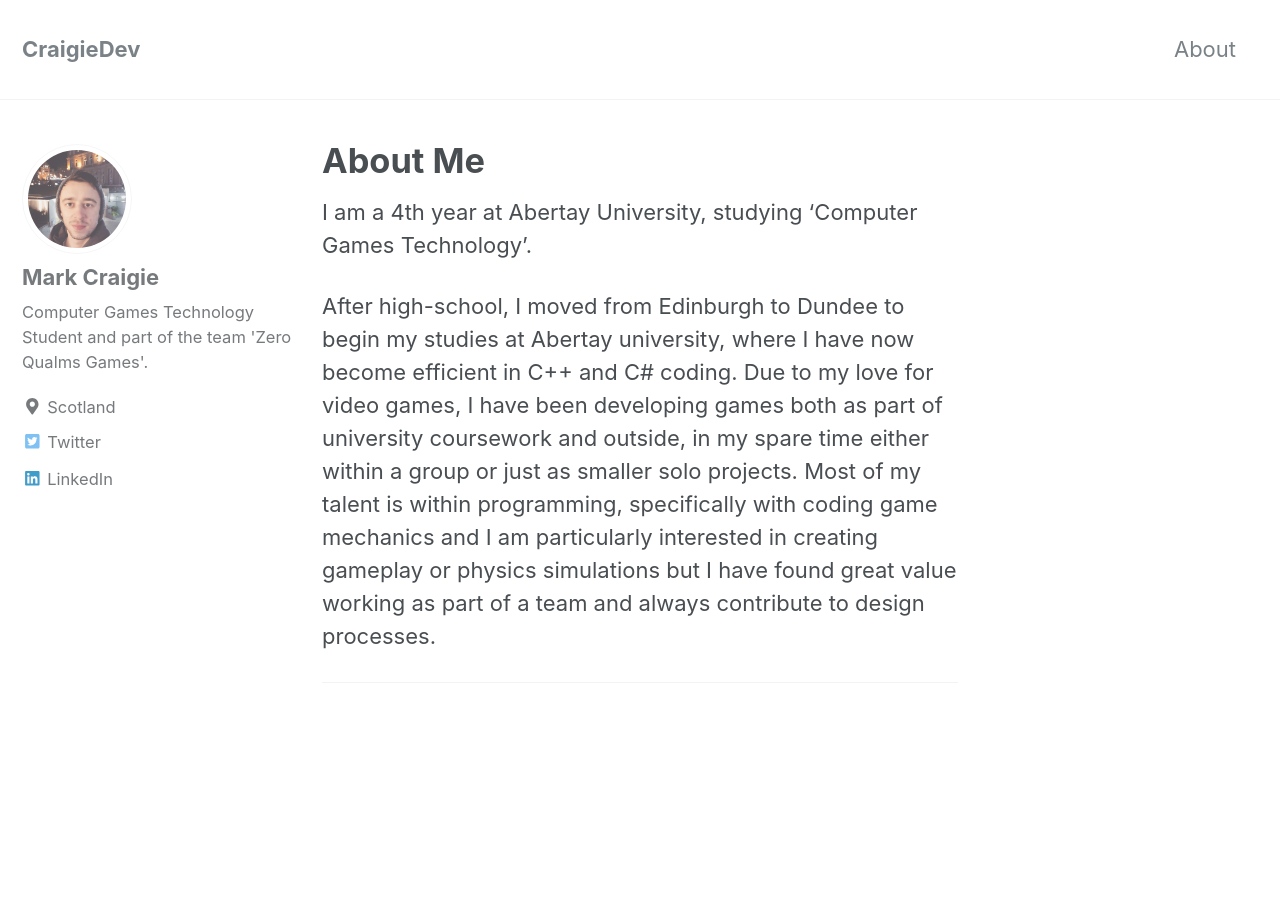
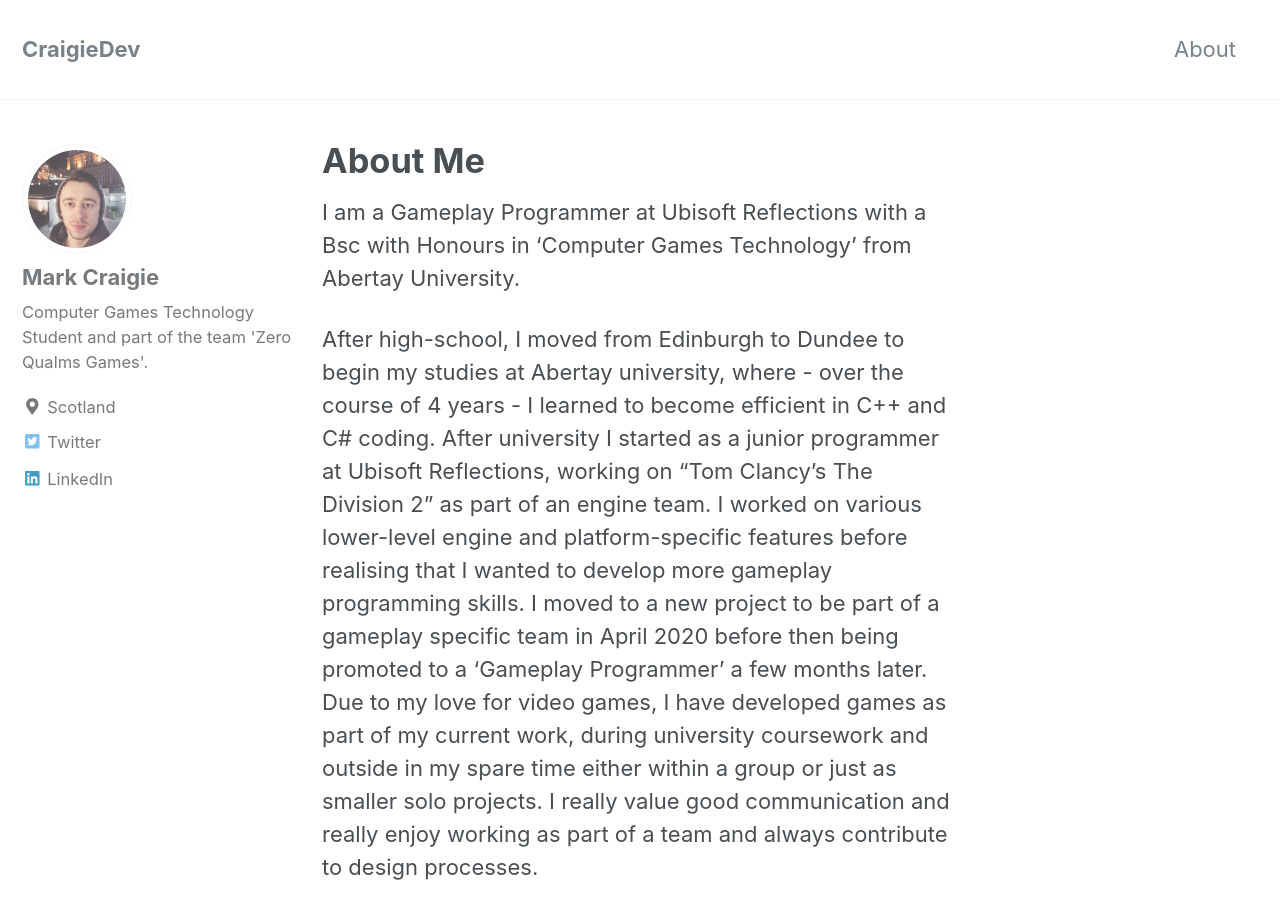
Before and after one commit to LeSmurk/CraigieDev, a Jekyll site: the page built from _pages/about.md, in a window 1280 px wide and 900 px high. Built offline with Jekyll 4.4.1, drawn with Linux system fonts in a browser that asks for light colours; nearby versions of some CDN libraries; some of the changed text lies outside the part shown.

Commit message:
Update about.md

```diff
--- a/_pages/about.md
+++ b/_pages/about.md
@@ -4,9 +4,10 @@ title: "About Me"
 excerpt: "Minimal Mistakes is a flexible two-column Jekyll theme."
 ---
 
-I am a 4th year at Abertay University, studying 'Computer Games Technology'.
+I am a Gameplay Programmer at Ubisoft Reflections with a Bsc with Honours in 'Computer Games Technology' from Abertay University.
 
-After high-school, I moved from Edinburgh to Dundee to begin my studies at Abertay university, where I have now become efficient in C++ and C# coding. Due to my love for video games, I have been developing games both as part of university coursework and outside, in my spare time either within a group or just as smaller solo projects. Most of my talent is within programming, specifically with coding game mechanics and I am particularly interested in creating gameplay or physics simulations but I have found great value working as part of a team and always contribute to design processes.
+After high-school, I moved from Edinburgh to Dundee to begin my studies at Abertay university, where - over the course of 4 years - I learned to become efficient in C++ and C# coding. After university I started as a junior programmer at Ubisoft Reflections, working on "Tom Clancy's The Division 2" as part of an engine team. I worked on various lower-level engine and platform-specific features before realising that I wanted to develop more gameplay programming skills. I moved to a new project to be part of a gameplay specific team in April 2020 before then being promoted to a 'Gameplay Programmer' a few months later. Due to my love for video games, I have developed games as part of my current work, during university coursework and outside in my spare time either within a group or just as smaller solo projects. I really value good communication and really enjoy working as part of a team  and always contribute to design processes.
 
+For my more in-depth CV please reach out.
 
 ---
```
